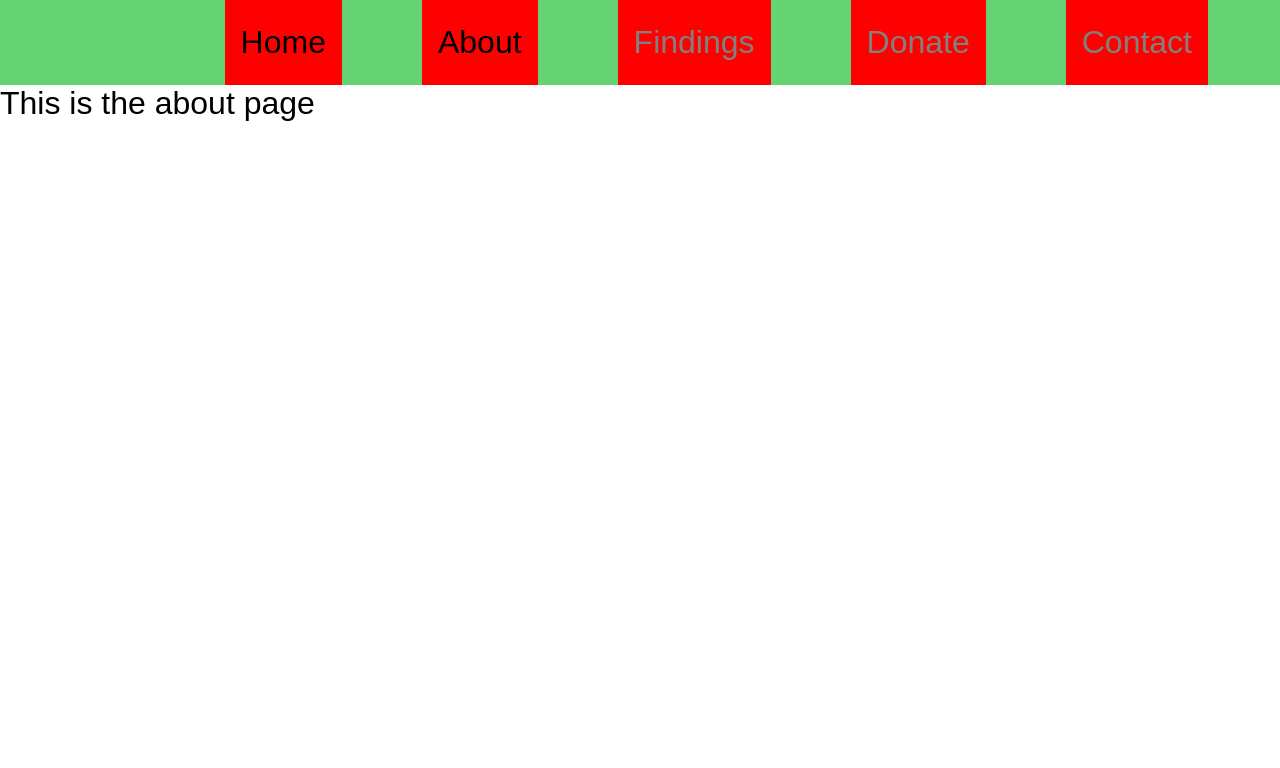
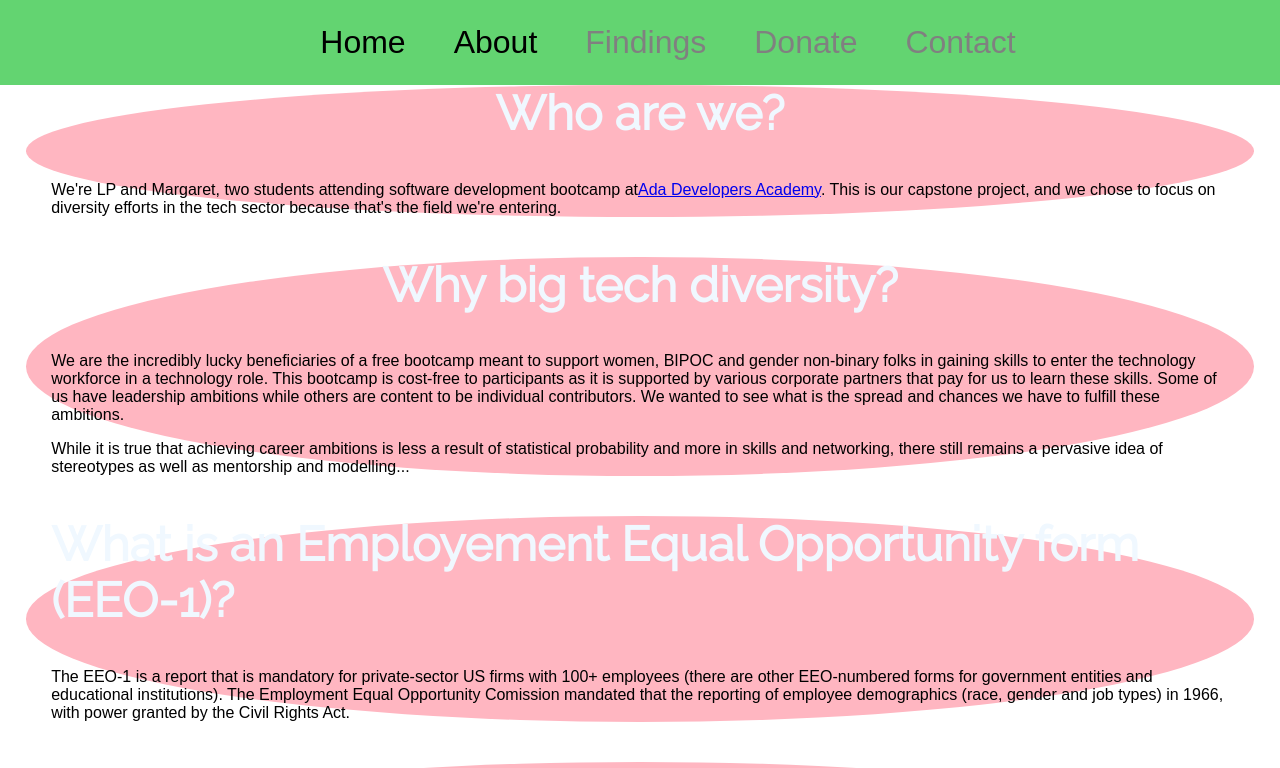
Before and after one commit to azbluem/eeo1-report-frontend, a React (Create React App) app in the folder eeo1-frontend/: page /eeo1-report-frontend/about in a window 1280 px wide. Shown: the top 768 px of the page. Built offline with nearby package versions, Linux system fonts and the light colour scheme; a web font is replaced by a local one; what chartjs-plugin-datalabels would draw is missing.

Commit message:
added content to about page, added stacking to graph as test

```diff
--- a/eeo1-frontend/src/App.css
+++ b/eeo1-frontend/src/App.css
@@ -4,12 +4,15 @@
 
 body {
   font-family: 'Muli',sans-serif;
-  font-size: 2em;
+  font-size: 1em;
+  margin-top: 85px;
 }
 
 h1, h2, h3, h4, h5 {
   font-family: 'Raleway',sans-serif;
   font-size: 3em;
+  align-self: center;
+  justify-self: center;
 }
 
 .menu {
--- a/eeo1-frontend/src/components/Chart.js
+++ b/eeo1-frontend/src/components/Chart.js
@@ -31,6 +31,10 @@ const Graph = ({ chartData,type }) => {
               display: true,
               text: "Users Gained between 2016-2020"
             },
+            scales:{
+              y:{stacked:true},
+              x:{stacked:true}
+            },
             datalabels: {
                 formatter: (value, ctx) => {
                     let sum = 0;
--- a/eeo1-frontend/src/components/Hero.js
+++ b/eeo1-frontend/src/components/Hero.js
@@ -1,4 +1,9 @@
-const Hero = (props) => {
-    return <div><h1>This is the Hero Section</h1></div>
+const Hero = () => {
+    return (<div>
+        <h1>Big Tech Diversity Visualization</h1>
+        <p>Big Tech companies have released their equal employment opportunity reports for years, touting diversity. This is a tool to help visualize how diverse these companies report to be.</p>
+        <a alt='Double Union Open Diversity Data' href='http://opendiversitydata.org/'>Open Diversity Data Project   </a>
+        <a alt='US Office of Equal Employment Opportunity' href='https://www.eeoc.gov/'>US Office of Equal Employment Opportunity</a>
+        </div>)
 }
 export default Hero
--- a/eeo1-frontend/src/components/Navbar/NavbarElements.js
+++ b/eeo1-frontend/src/components/Navbar/NavbarElements.js
@@ -3,10 +3,12 @@ import { NavLink as Link } from 'react-router-dom';
 import styled from 'styled-components';
 
 export const Nav = styled.nav`
+  position: fixed;
+  top: 0;
+  width: 100%;
   background: #63D471;
   display: flex;
-  flex-direction: row-reverse;
-  justify-content: space-between;
+  justify-content: space-evenly;
   padding: 0 1rem;
   z-index: 12;
 `;
@@ -14,11 +16,11 @@ export const Nav = styled.nav`
 export const NavLink = styled(Link)`
   color: #808080;
   display: flex;
-  background-color: red;
+  font-size: 2em;
   align-items: center;
   text-decoration: none;
   padding: 0 1rem;
-  margin: 0rem 5rem 0rem 0rem;
+  margin: 0rem 0.5rem;
   height: 100%;
   cursor: pointer;
   &.active {
@@ -37,7 +39,7 @@ export const Bars = styled(FaBars)`
     display: block;
     position: absolute;
     top: 0;
-    right: 0;
+    right: 2%;
     transform: translate(-100%, 75%);
     font-size: 1.8rem;
     cursor: pointer;
@@ -48,10 +50,13 @@ export const NavMenu = styled.div`
   display: flex;
   min-height: 85px;
   max-height: auto;
-  align-items: center;
   margin-right: -24px;
   @media screen and (max-width: 768px) {
     flex-direction: column;
+    justify-content: center;
+    align-items: center;
+    align-self: center;
+    margin-right: 0px;
   }
 `;
 
@@ -59,9 +64,6 @@ export const NavBtn = styled.nav`
   display: flex;
   align-items: center;
   margin-right: 24px;
-  /* Third Nav */
-  /* justify-content: flex-end;
-  width: 100vw; */
   @media screen and (max-width: 768px) {
     display: none;
   }
--- /dev/null
+++ b/eeo1-frontend/src/components/pages/about.css
@@ -0,0 +1,10 @@
+section {
+    margin: 2%;
+    padding: 0% 2% 0% 2%;
+    background-color: lightpink;
+    border-radius: 50%;
+}
+
+h2 {
+    color:aliceblue
+}
--- a/eeo1-frontend/src/components/pages/about.js
+++ b/eeo1-frontend/src/components/pages/about.js
@@ -1,5 +1,60 @@
+import './about.css'
+
 function About () {
-    return <div>This is the about page</div>
+    const US = () => {
+        return (
+            <section>
+                <h2>Who are we?</h2>
+                <p>We're LP and Margaret, two students attending software development bootcamp at
+                <a href='https://adadevelopersacademy.org/' alt='Link to Ada website'>Ada Developers Academy</a>.
+                This is our capstone project, and we chose to focus on diversity efforts in the tech sector because that's the field we're entering.
+                </p>
+                <p></p>
+            </section>
+        )
+    }
+    const Purpose = () => {
+        return (
+            <section>
+                <h2>Why big tech diversity?</h2>
+                <p>We are the incredibly lucky beneficiaries of a free bootcamp meant to support women, BIPOC and gender non-binary
+                folks in gaining skills to enter the technology workforce in a technology role. This bootcamp is cost-free to participants as it
+                is supported by various corporate partners that pay for us to learn these skills. Some of us have leadership ambitions while others are
+                content to be individual contributors. We wanted to see what is the spread and chances we have to fulfill these ambitions. </p>
+                <p>While it is true that achieving career ambitions is less a result of statistical probability and more in skills and networking, there still
+                remains a pervasive idea of stereotypes as well as mentorship and modelling...
+                </p>
+            </section>
+        )
+    }
+    const History = () => {
+        return (
+            <section>
+                <h2>What is an Employement Equal Opportunity form (EEO-1)?</h2>
+                <p>The EEO-1 is a report that is mandatory for private-sector US firms with 100+ employees (there are other EEO-numbered forms for
+                government entities and educational institutions). The Employment Equal Opportunity Comission mandated that the reporting of employee demographics
+                (race, gender and job types) in 1966, with power granted by the Civil Rights Act.
+                </p>
+            </section>
+        )
+    }
+
+    const Curriculum = () => {
+        return (
+            <section>
+                <h2>What do we know?</h2>
+                <p>Ada teaches us full stack web development in Python and Javascript; our main technologies are Postgres, Flask and React.</p>
+                <p>LP has a certificate in data science from University of Washington and was previously a math teacher in the Roosevelt school district.</p>
+                <p>Margaret was previously a clinical pharmacist and programs director at a healthtech start up.</p>
+            </section>
+        )
+    }
+    return (<div>
+        <US/>
+        <Purpose/>
+        <History/>
+        <Curriculum/>
+    </div>)
 }
 
 export default About
--- a/eeo1-frontend/src/components/pages/index.js
+++ b/eeo1-frontend/src/components/pages/index.js
@@ -22,8 +22,32 @@ function Home() {
     labels: ['male','female'],
     datasets: [
       {
-        label: `${queryParam.company} for ${queryParam.year} sorted by ${queryParam.sortBy}`,
+        label: `2019`,
         data: [450,550],
+        backgroundColor: [
+          "blue",
+          "pink"
+
+        ],
+        // backgroundColor: createBackgroundGradient(ctx),
+        borderColor: "black",
+        borderWidth: 2
+      },
+      {
+        label: `2020`,
+        data: [400,350],
+        backgroundColor: [
+          "blue",
+          "pink"
+
+        ],
+        // backgroundColor: createBackgroundGradient(ctx),
+        borderColor: "black",
+        borderWidth: 2
+      },
+      {
+        label: `2021`,
+        data: [650,550],
         backgroundColor: [
           "blue",
           "pink"
```
